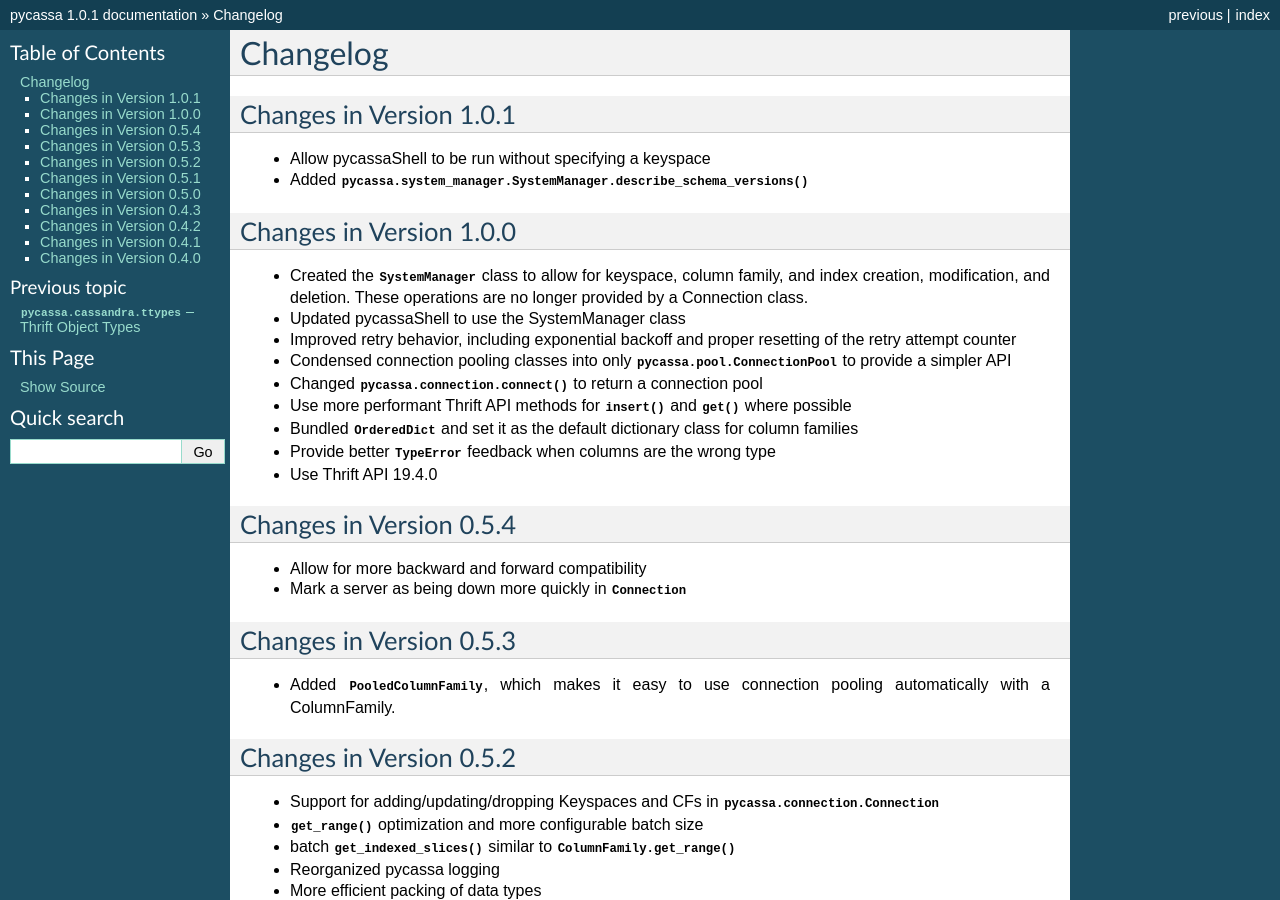
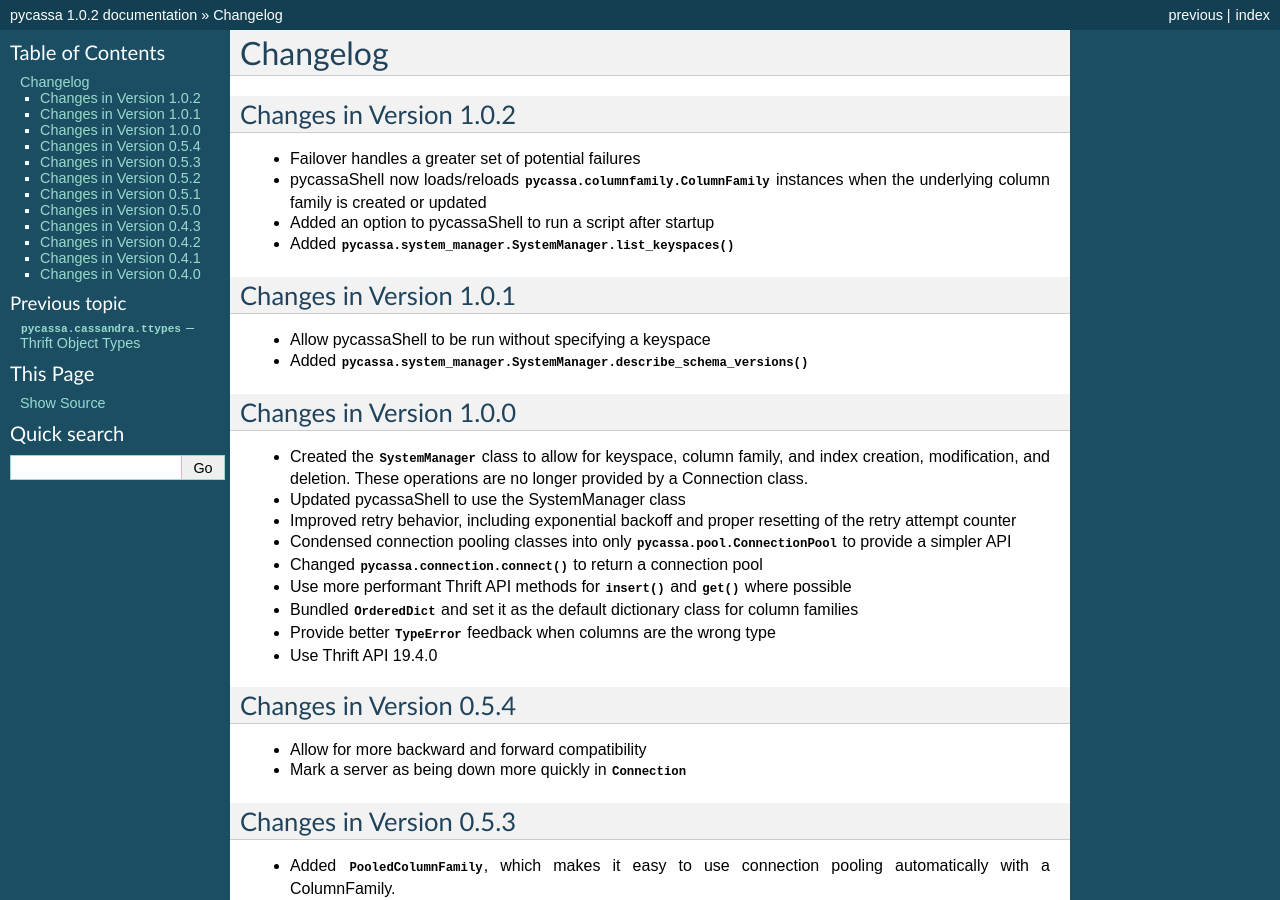
Before and after one commit to pycassa/pycassa, a Sphinx documentation site: the page built from doc/changelog.rst, in a window 1280 px wide and 900 px high. Built offline with Sphinx 7.4.7, drawn with Linux system fonts in a browser that asks for light colours; some of the changed text lies outside the part shown.

Commit message:
Bump to version 1.0.2 and changelog updates

```diff
--- a/doc/changelog.rst
+++ b/doc/changelog.rst
@@ -1,5 +1,14 @@
 Changelog
 =========
+
+Changes in Version 1.0.2
+------------------------
+
+- Failover handles a greater set of potential failures
+- pycassaShell now loads/reloads :class:`pycassa.columnfamily.ColumnFamily`
+  instances when the underlying column family is created or updated
+- Added an option to pycassaShell to run a script after startup
+- Added :meth:`pycassa.system_manager.SystemManager.list_keyspaces()`
 
 Changes in Version 1.0.1
 ------------------------
--- a/doc/conf.py
+++ b/doc/conf.py
@@ -35,7 +35,7 @@
 # The short X.Y version.
 version = '1.0'
 # The full version, including alpha/beta/rc tags.
-release = '1.0.1'
+release = '1.0.2'
 
 # List of documents that shouldn't be included in the build.
 unused_docs = []
--- a/setup.py
+++ b/setup.py
@@ -16,7 +16,7 @@
 from setuptools import setup
 from distutils.cmd import Command
 
-__version_info__ = (1, 0, 1)
+__version_info__ = (1, 0, 2)
 __version__ = '.'.join([str(v) for v in __version_info__])
 
 long_description = """pycassa is a python client library for Apache Cassandra with the following features:
```
Also changed, not shown: 2 other files.
